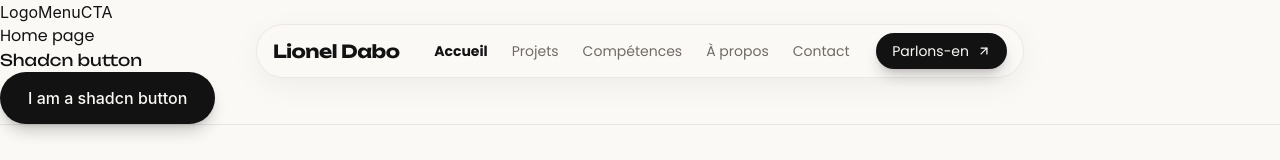
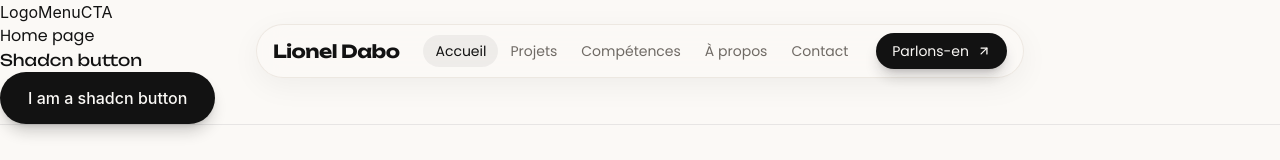
Before and after one commit to ordemdigitale/next-portfolio, a Next.js app: page / in a window 1280 px wide. Shown: the top 160 px of the page. Built offline with nearby package versions, Linux system fonts and the light colour scheme.

Commit message:
navbar ui update: set active items onclick event

```diff
--- a/components/layout/navbar.tsx
+++ b/components/layout/navbar.tsx
@@ -1,3 +1,7 @@
+"use client";
+
+import { useEffect, useState } from "react";
+import { usePathname } from "next/navigation";
 import { ArrowUpRight } from "lucide-react";
 
 import { Button } from "@/components/ui/button";
@@ -5,6 +9,25 @@ import { cn } from "@/lib/utils";
 import { nav } from "@/lib/data";
 
 export function Navbar() {
+    const pathname = usePathname();
+    const [activeHash, setActiveHash] = useState<string>("accueil");
+
+    // Keep active state in synch if the user navigates via back/forward
+    // or lands directly on a hash URL.
+    useEffect(() => {
+        const syncHash = () => setActiveHash(window.location.hash || "#accueil");
+        syncHash();
+        window.addEventListener("hashchange", syncHash);
+        return () => window.removeEventListener("hashchange", syncHash);
+    }, []);
+
+    function isActive(href: string) {
+        if (href.startsWith("#")) {
+            return pathname === "/" && activeHash === href;
+        }
+        return pathname === href;
+    }
+
   return (
     <header className="fixed top-6 left-0 right-0 z-50 flex justify-center px-4">
       <nav className="font-poppins glass-nav flex w-full max-w-3xl items-center justify-between gap-1 rounded-full px-4 py-2 shadow-pill-soft transition-all duration-300 sm:gap-2">
@@ -22,21 +45,29 @@ export function Navbar() {
         </a>
 
         <div className="flex items-center text-xs font-medium text-muted-text sm:text-sm">
-          {nav.links.map((link, i) => (
+
+            {nav.links.map((link) => {
+                const active = isActive(link.href);
+                return (
                     <a
                         key={link.href}
                         href={link.href}
+                        onClick={() => {
+                            if (link.href.startsWith("#")) setActiveHash(link.href);
+                        }}
+                        aria-current={active ? "page" : undefined}
                         className={cn(
                             "rounded-full px-3 py-1.5 transition-all",
-                i === 0
-                  ? "font-semibold text-charcoal hover:text-charcoal"
+                            active
+                                ? "bg-black/5 text-charcoal"
                                 : "hover:bg-black/5 hover:text-charcoal",
                             link.hideOnMobile && "hidden md:inline-block"
                         )}
                     >
                         {link.label}
                     </a>
-          ))}
+                );
+            })}
         </div>
 
         <Button asChild size="sm" className="text-xs sm:text-sm">
```
Lines whose indentation alone changed are shown as unchanged.
